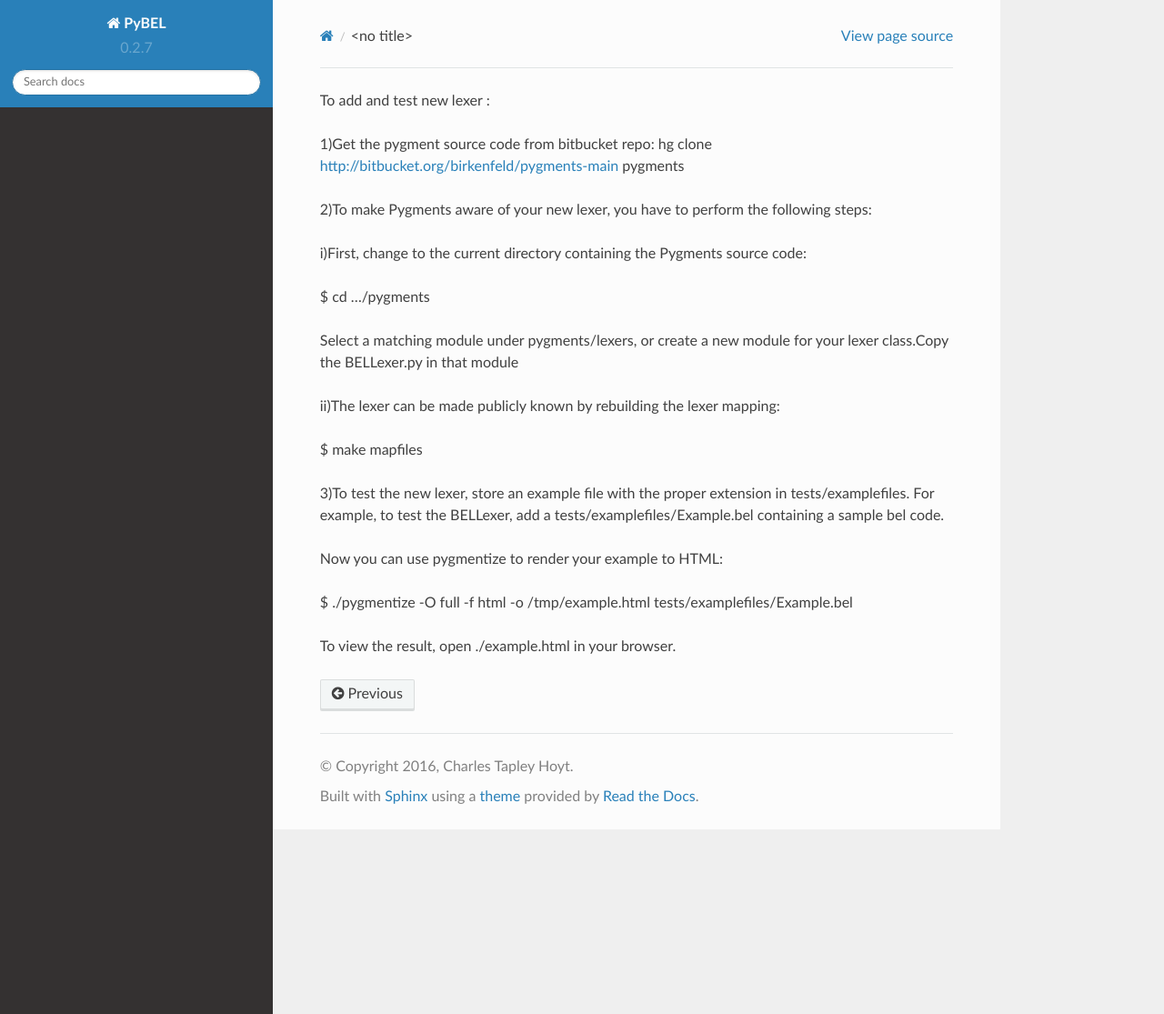
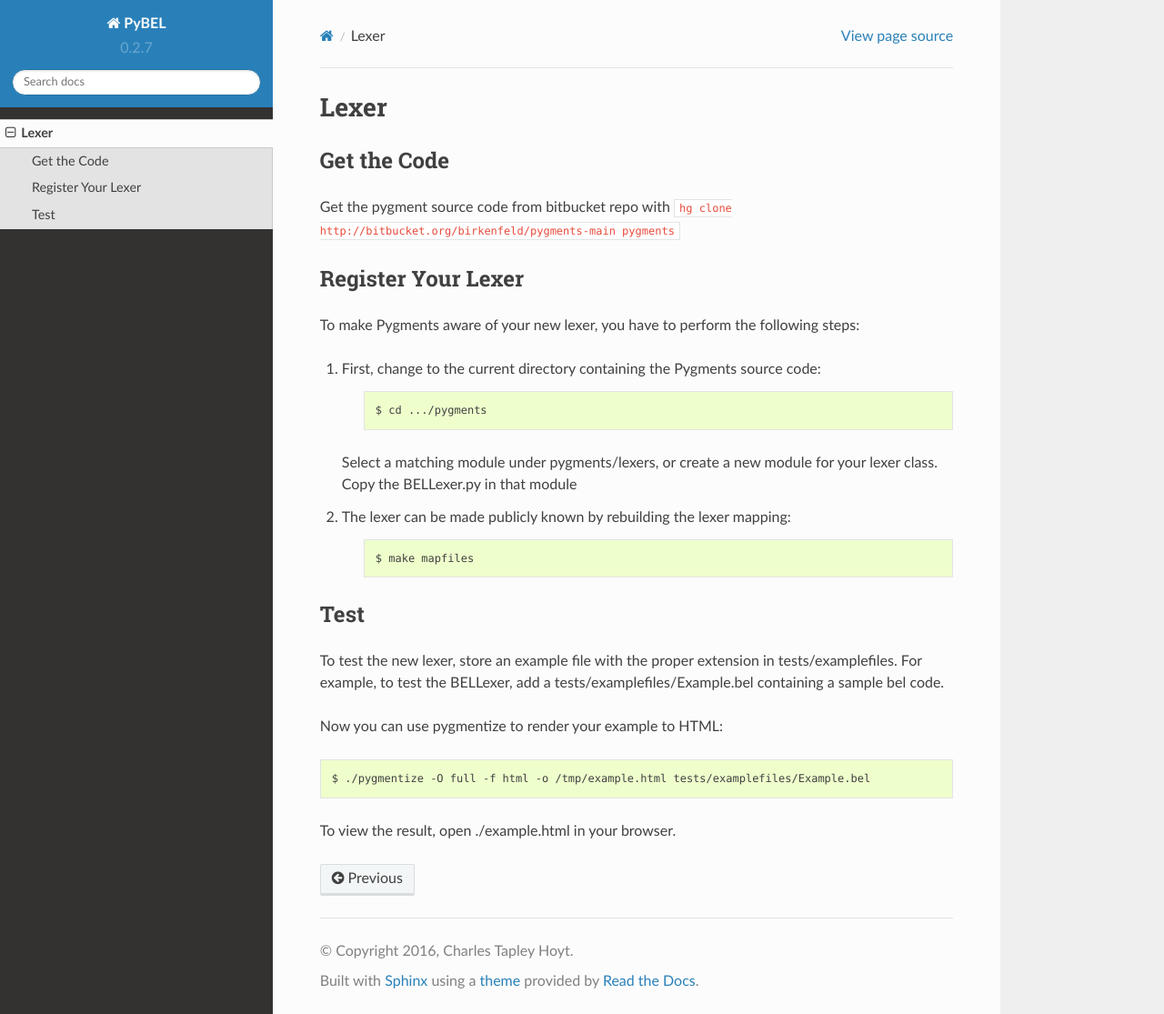
Before and after one commit to cthoyt/pybel-tools, a Sphinx documentation site: the page built from docs/source/lexer.rst, in a window 1280 px wide and 1115 px high. Shown: the whole window at 91% size. Built offline with Sphinx 7.4.7 and the Read the Docs theme 2.0.0, drawn with Linux system fonts in a browser that asks for light colours.

Commit message:
Cleanup
- add stuff for CI
- clean up old code

```diff
--- a/docs/source/lexer.rst
+++ b/docs/source/lexer.rst
@@ -1,25 +1,39 @@
-To add and test new lexer :
+Lexer
+=====
 
-1)Get the pygment source code from bitbucket repo:
-hg clone http://bitbucket.org/birkenfeld/pygments-main pygments
+Get the Code
+------------
+Get the pygment source code from bitbucket repo with :code:`hg clone http://bitbucket.org/birkenfeld/pygments-main pygments`
 
-2)To make Pygments aware of your new lexer, you have to perform the following steps:
+Register Your Lexer
+-------------------
+To make Pygments aware of your new lexer, you have to perform the following steps:
 
-i)First, change to the current directory containing the Pygments source code:
+1. First, change to the current directory containing the Pygments source code:
 
-$ cd .../pygments
+    .. code::
 
-Select a matching module under pygments/lexers, or create a new module for your lexer class.Copy the BELLexer.py in that module
+        $ cd .../pygments
+
+   Select a matching module under pygments/lexers, or create a new module for your lexer class.
+   Copy the BELLexer.py in that module
 
 
-ii)The lexer can be made publicly known by rebuilding the lexer mapping:
+2. The lexer can be made publicly known by rebuilding the lexer mapping:
 
-$ make mapfiles
+    .. code::
 
-3)To test the new lexer, store an example file with the proper extension in tests/examplefiles. For example, to test the BELLexer, add a tests/examplefiles/Example.bel containing a sample bel code.
+        $ make mapfiles
+
+Test
+----
+To test the new lexer, store an example file with the proper extension in tests/examplefiles.
+For example, to test the BELLexer, add a tests/examplefiles/Example.bel containing a sample bel code.
 
 Now you can use pygmentize to render your example to HTML:
 
-$ ./pygmentize -O full -f html -o /tmp/example.html tests/examplefiles/Example.bel
+.. code::
+
+    $ ./pygmentize -O full -f html -o /tmp/example.html tests/examplefiles/Example.bel
 
 To view the result, open ./example.html in your browser.
```
Also changed, not shown: .travis.yml (added), 9 other files.
